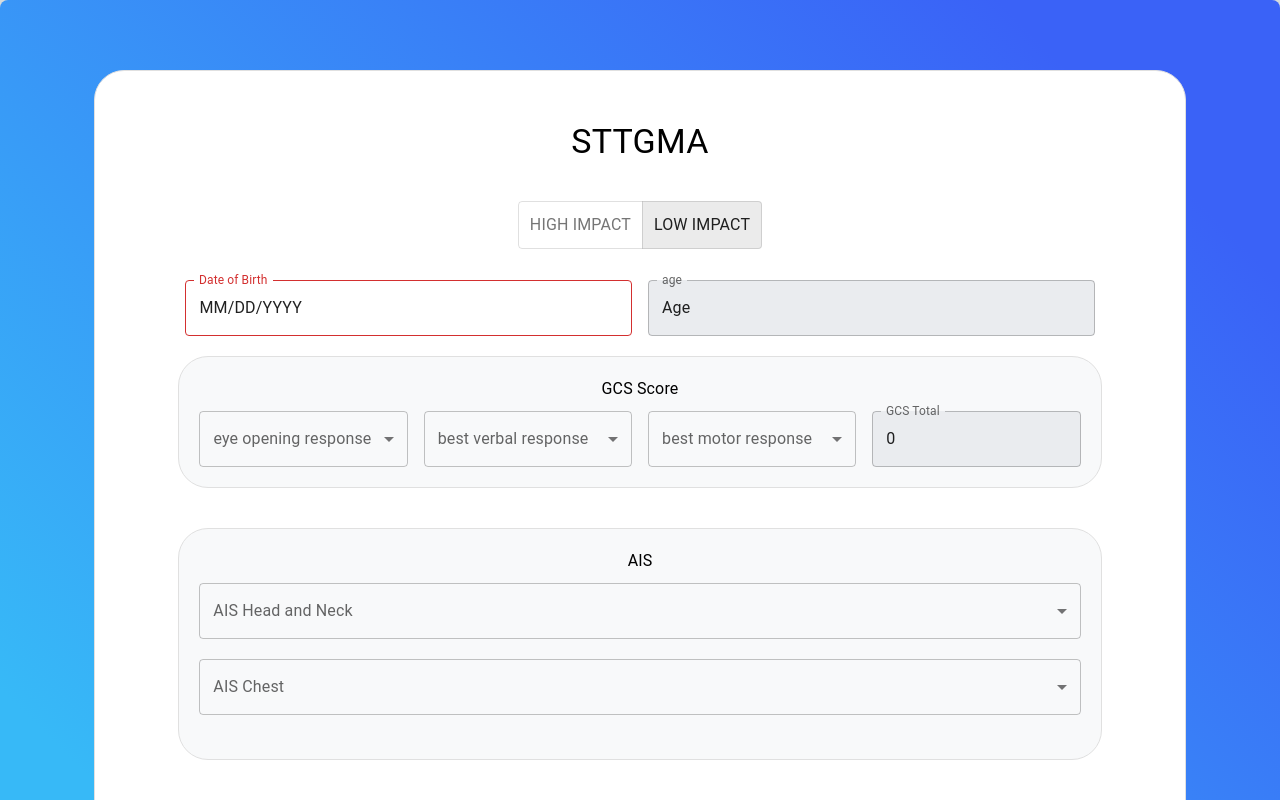
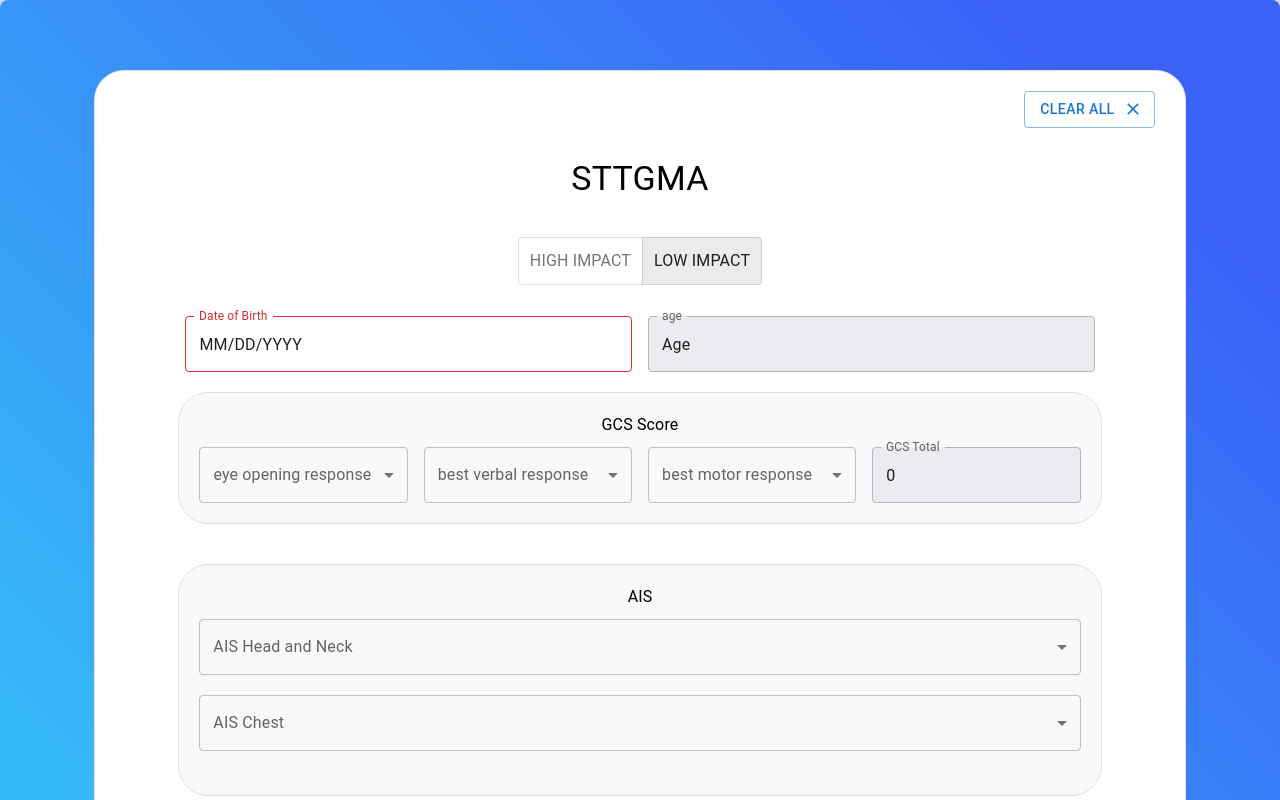
Before and after one commit to m-irfan-arshad/medtel-sttgma-ui, a Next.js app in the folder capybara/: page / in a window 1280 px wide. Shown: the top 800 px of the page. Built offline with nearby package versions, Linux system fonts and the light colour scheme.

Commit message:
clear icon

```diff
--- a/capybara/src/app/components/data_fields/ToggleImpact.jsx
+++ b/capybara/src/app/components/data_fields/ToggleImpact.jsx
@@ -2,11 +2,12 @@
 import * as React from 'react';
 import {ToggleButton, ToggleButtonGroup, Typography} from '@mui/material';
 
-export default function ToggleImpact({impact, setImpact}) {
+export default function ToggleImpact({impact, setImpact, handleRefresh}) {
 
   //update impact variable from main based on toggle selection
   const handleImpact = (event, selectedImpact) => {
     setImpact(selectedImpact);
+
   };
 
   return (
--- a/capybara/src/app/page.js
+++ b/capybara/src/app/page.js
@@ -3,9 +3,10 @@
 
 'use client'
 import React, { useState } from 'react';
-import {Grid, Typography, Box} from '@mui/material'
+import {Grid, Typography, Box, Button} from '@mui/material'
 import styles from './page.module.css'
 import NextHead from './NextHead'
+import ClearIcon from "@mui/icons-material/Clear"
 
 import StyledBox from './components/design_helpers/StyledBox'
 import ToggleImpact from './components/data_fields/ToggleImpact';
@@ -18,6 +19,7 @@ import CciModal from './components/data_fields/CciModal'
 import AmbSelect from './components/data_fields/low_impact_only/AmbSelect';
 import CovidSelect from './components/data_fields/low_impact_only/CovidSelect'
 import STTGMA_Score from './components/STTGMA_Score'
+
 
 import FractureForm from './components/procedure/FractureForm'
 import FileUpload from './components/procedure/FileUpload';
@@ -41,10 +43,32 @@ export default function Home() {
   const [impact, setImpact] = useState("low")
 
 
+  const handleReset = () => {
+    setAge("Age");
+    setGcsTotal(-1);
+    setAisHeadNeck(-1);
+    setAisChest(-1);
+    setAisExtrem(-1);
+    setCciTotal(-1);
+    setCovidIndex(-1);
+    setAsa(-1);
+    setAmb(-1);
+    setSttgma(-1);
+    setRisk("Risk Level");
+  }
+
+    // Function to handle page refresh
+    const handleRefresh = () => {
+      window.location.reload();
+    };
+
+
+
   return (
     <div>
       <NextHead/>
       <main>
+
 
       {/* set background gradient */}
       <div
@@ -60,6 +84,15 @@ export default function Home() {
 
   {/* STTGMA Box */}
   <StyledBox>
+
+    {/* Clear All Button */}
+    <Grid container justifyContent = "right">
+      <Grid style = {{marginRight: '10px'}}>
+        <Button  onClick = {handleRefresh} variant = "outlined" endIcon={<ClearIcon />}>
+          Clear All
+        </Button>
+      </Grid>
+    </Grid>
 
     <Grid container spacing={2} justifyContent = "center">
         <Grid item xs={10} style={{ marginTop: '30px', marginBottom: '10px'}}>
```
